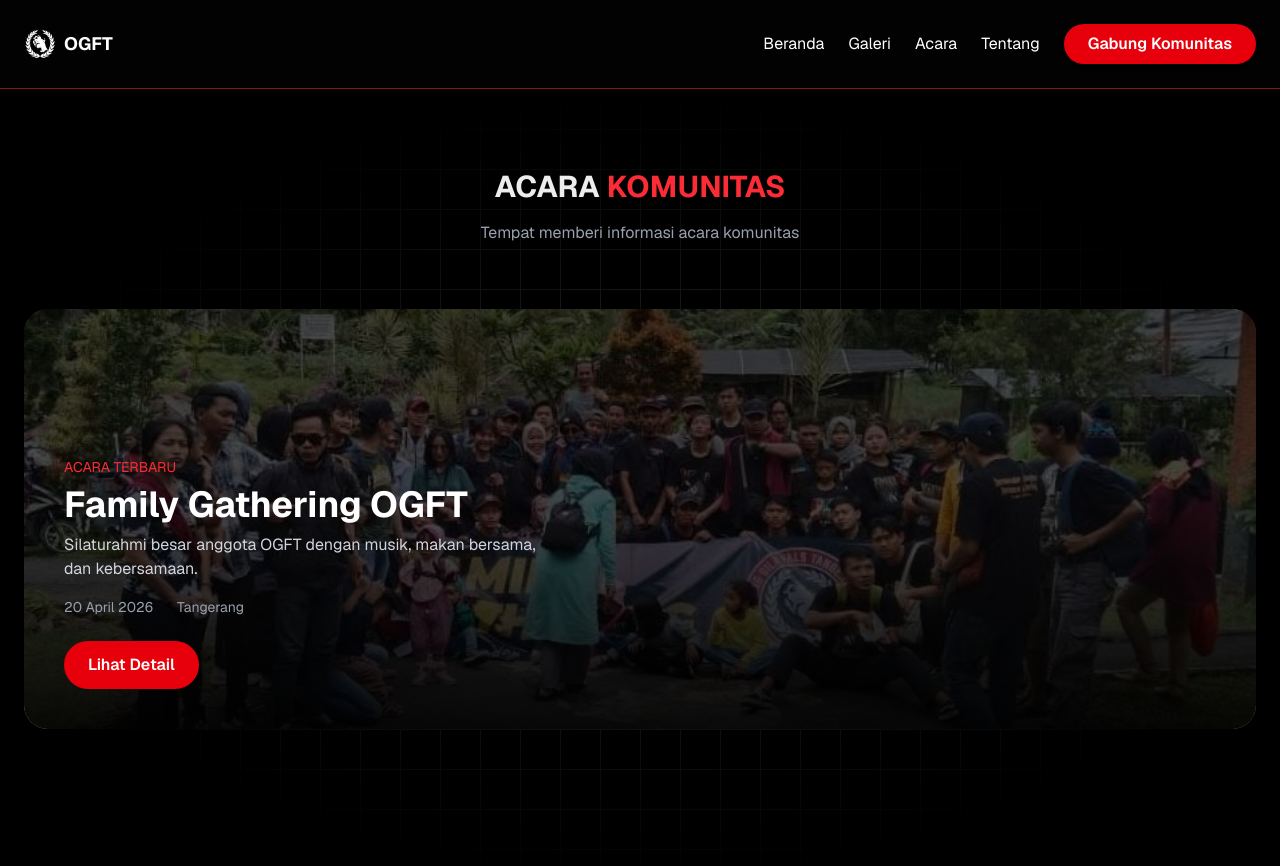
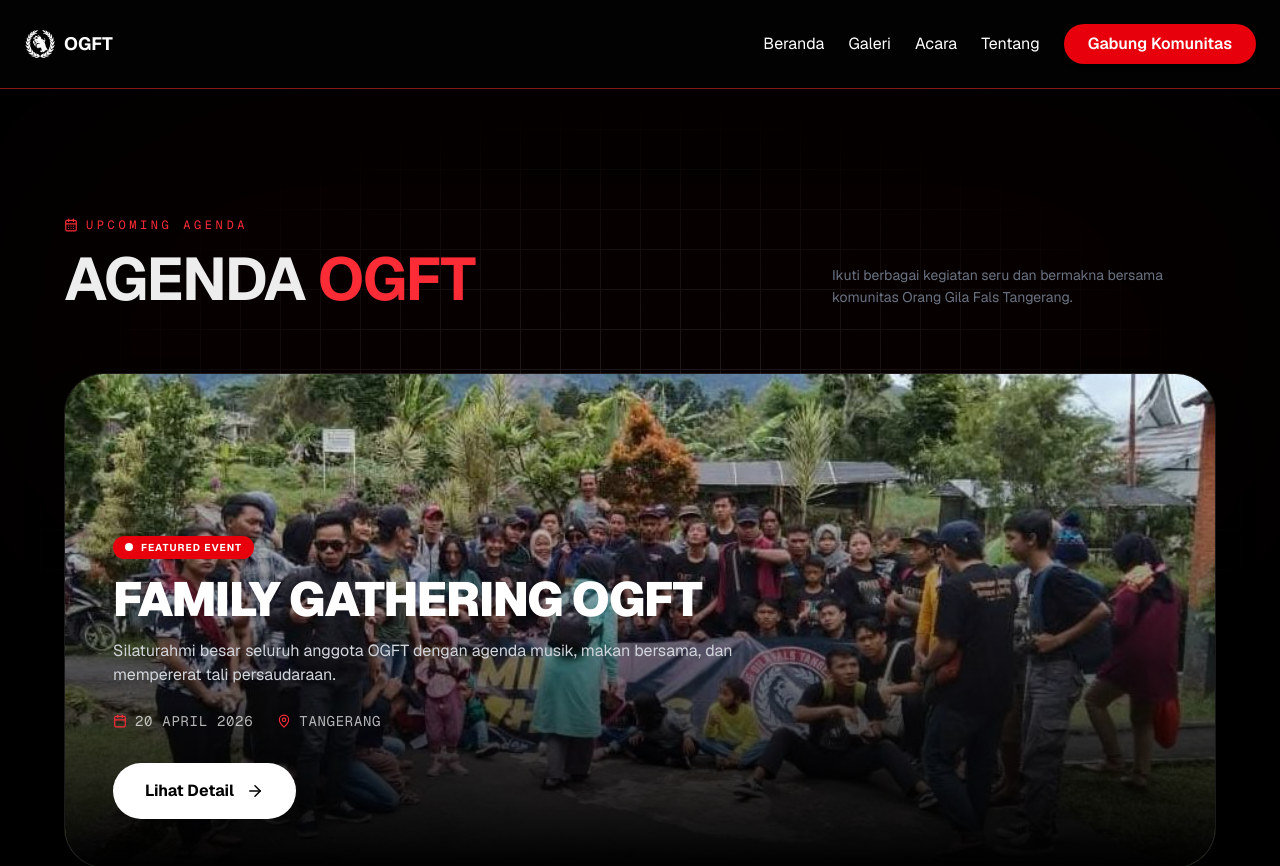
Before and after one commit to heybyben/ogft_web, a Next.js app: page /event in a window 1280 px wide. Shown: the top 866 px of the page. Built offline with nearby package versions, Linux system fonts and the light colour scheme.

Commit message:
style(event): enhance visual layout and restore global background grid
Change-Id: I8fe123a14d2f6dd64f6c24105ed42d67c04baac0

```diff
--- a/app/event/page.jsx
+++ b/app/event/page.jsx
@@ -1,8 +1,8 @@
 "use client";
 
-import { useState } from "react";
 import Image from "next/image";
 import Link from "next/link";
+import { Calendar, MapPin, CalendarDays, ArrowRight } from "lucide-react";
 
 const events = [
     {
@@ -11,105 +11,82 @@ const events = [
         location: "Tangerang",
         slug: "family-gathering",
         image: "/events/family.jpg",
-        desc: "Silaturahmi besar anggota OGFT dengan musik, makan bersama, dan kebersamaan."
-    },
+        desc: "Silaturahmi besar seluruh anggota OGFT dengan agenda musik, makan bersama, dan mempererat tali persaudaraan."
+    }
 ];
 
 export default function EventPage() {
     const featured = events[0];
-    const otherEvents = events.slice(1);
-
-    const [showAll, setShowAll] = useState(false);
-
-    const displayedEvents = showAll ? otherEvents : otherEvents.slice(0, 3);
 
     return (
-        <main className="max-w-7xl mx-auto px-6 py-20">
+        <main className="min-h-screen pt-32 pb-24 px-6 relative isolate">
+            {/* Background Decor */}
+            <div className="absolute top-0 left-1/2 -translate-x-1/2 w-full h-[500px] bg-red-600/[0.03] blur-[120px] rounded-full pointer-events-none -z-10" />
 
-            {/* HEADER */}
-            <div className="text-center mb-16">
-                <h2 className="text-2xl sm:text-3xl font-bold">
-                    ACARA <span className="text-red-500">KOMUNITAS</span>
-                </h2>
-                <p className="text-gray-400 mt-4">
-                    Tempat memberi informasi acara komunitas
+            <div className="max-w-6xl mx-auto">
+                {/* Header Section */}
+                <div className="flex flex-col md:flex-row md:items-end justify-between gap-10 mb-16">
+                    <div className="space-y-4">
+                        <div className="flex items-center gap-2 text-red-500 font-mono text-xs tracking-[0.3em] uppercase">
+                            <CalendarDays size={14} />
+                            Upcoming Agenda
+                        </div>
+                        <h1 className="text-4xl md:text-6xl font-bold tracking-tight">
+                            AGENDA <span className="text-red-500">OGFT</span>
+                        </h1>
+                    </div>
+                    <p className="text-gray-500 max-w-sm text-sm leading-relaxed">
+                        Ikuti berbagai kegiatan seru dan bermakna bersama komunitas Orang Gila Fals Tangerang.
                     </p>
                 </div>
 
-            {/* FEATURED EVENT */}
+                {/* FEATURED EVENT (HERO) */}
                 <Link
                     href={`/event/${featured.slug}`}
-                className="group relative block rounded-3xl overflow-hidden mb-20"
+                    className="group relative block rounded-[2.5rem] overflow-hidden border border-white/10 shadow-2xl"
                 >
+                    <div className="relative aspect-[16/9] md:aspect-[21/9]">
                         <Image
                             src={featured.image}
                             alt={featured.title}
-                    width={1400}
-                    height={700}
-                    className="w-full h-[420px] object-cover group-hover:scale-110 transition duration-700"
+                            fill
+                            className="object-cover group-hover:scale-105 transition duration-1000"
                         />
+                        <div className="absolute inset-0 bg-gradient-to-t from-black via-black/40 to-transparent" />
+                    </div>
 
-                <div className="absolute inset-0 bg-gradient-to-t from-black/95 via-black/70 to-black/70" />
-
-                <div className="absolute bottom-0 p-10 max-w-xl">
-                    <p className="text-red-500 text-sm mb-2">
-                        ACARA TERBARU
-                    </p>
-                    <h2 className="text-4xl font-bold text-white">
+                    <div className="absolute bottom-0 left-0 w-full p-8 md:p-12">
+                        <div className="max-w-2xl">
+                            <div className="inline-flex items-center gap-2 px-3 py-1 bg-red-600 text-white rounded-full text-[10px] font-bold tracking-widest uppercase mb-4">
+                                <span className="relative flex h-2 w-2">
+                                  <span className="animate-ping absolute inline-flex h-full w-full rounded-full bg-white opacity-75"></span>
+                                  <span className="relative inline-flex rounded-full h-2 w-2 bg-white"></span>
+                                </span>
+                                Featured Event
+                            </div>
+                            <h2 className="text-3xl md:text-5xl font-black text-white mb-4 tracking-tight uppercase">
                                 {featured.title}
                             </h2>
-                    <p className="text-gray-300 mt-2">{featured.desc}</p>
-                    <div className="flex gap-6 text-sm text-gray-400 mt-4">
-                        <span>{featured.date}</span>
-                        <span>{featured.location}</span>
+                            <p className="text-gray-300 text-sm md:text-base mb-6 line-clamp-2 md:line-clamp-none">
+                                {featured.desc}
+                            </p>
+                            <div className="flex flex-wrap gap-6 text-xs md:text-sm font-mono text-white/70 uppercase tracking-wider mb-8">
+                                <div className="flex items-center gap-2">
+                                    <Calendar size={14} className="text-red-500" />
+                                    {featured.date}
                                 </div>
-                    <button className="mt-6 bg-red-600 hover:bg-red-700 transition px-6 py-3 rounded-full text-white font-semibold">
-                        Lihat Detail
-                    </button>
+                                <div className="flex items-center gap-2">
+                                    <MapPin size={14} className="text-red-500" />
+                                    {featured.location}
+                                </div>
+                            </div>
+                            <div className="inline-flex items-center gap-3 px-8 py-4 bg-white text-black rounded-full font-bold hover:scale-105 transition-transform active:scale-95">
+                                Lihat Detail <ArrowRight size={18} />
+                            </div>
+                        </div>
                     </div>
                 </Link>
-
-            {/* OTHER EVENTS */}
-            {otherEvents.length > 0 && (
-                <div className="mb-6">
-                    <div className="grid md:grid-cols-2 lg:grid-cols-3 gap-10">
-                        {displayedEvents.map((event) => (
-                            <Link
-                                key={event.slug}
-                                href={`/event/${event.slug}`}
-                                className="group relative rounded-2xl overflow-hidden"
-                            >
-                                <Image
-                                    src={event.image}
-                                    alt={event.title}
-                                    width={600}
-                                    height={500}
-                                    className="w-full h-[300px] object-cover group-hover:scale-110 transition duration-500"
-                                />
-                                <div className="absolute inset-0 bg-gradient-to-t from-black/95 via-black/70 to-black/70" />
-                                <div className="absolute bottom-0 p-6">
-                                    <p className="text-xs text-red-400">{event.date}</p>
-                                    <h3 className="text-xl font-semibold text-white mt-1">{event.title}</h3>
-                                    <p className="text-gray-300 text-sm mt-2">{event.desc}</p>
             </div>
-                            </Link>
-                        ))}
-                    </div>
-
-                    {/* TOMBOL TAMPILKAN LEBIH */}
-                    {otherEvents.length > 3 && (
-                        <div className="flex justify-center mt-6">
-                            <button
-                                onClick={() => setShowAll(!showAll)}
-                                className="px-6 py-3 bg-red-600 hover:bg-red-700 text-white rounded-full transition"
-                            >
-                                {showAll ? "Tampilkan Lebih Sedikit" : "Tampilkan Semua"}
-                            </button>
-                        </div>
-                    )}
-                </div>
-            )}
-
         </main>
     );
 }
```
Lines whose indentation alone changed are shown as unchanged.
